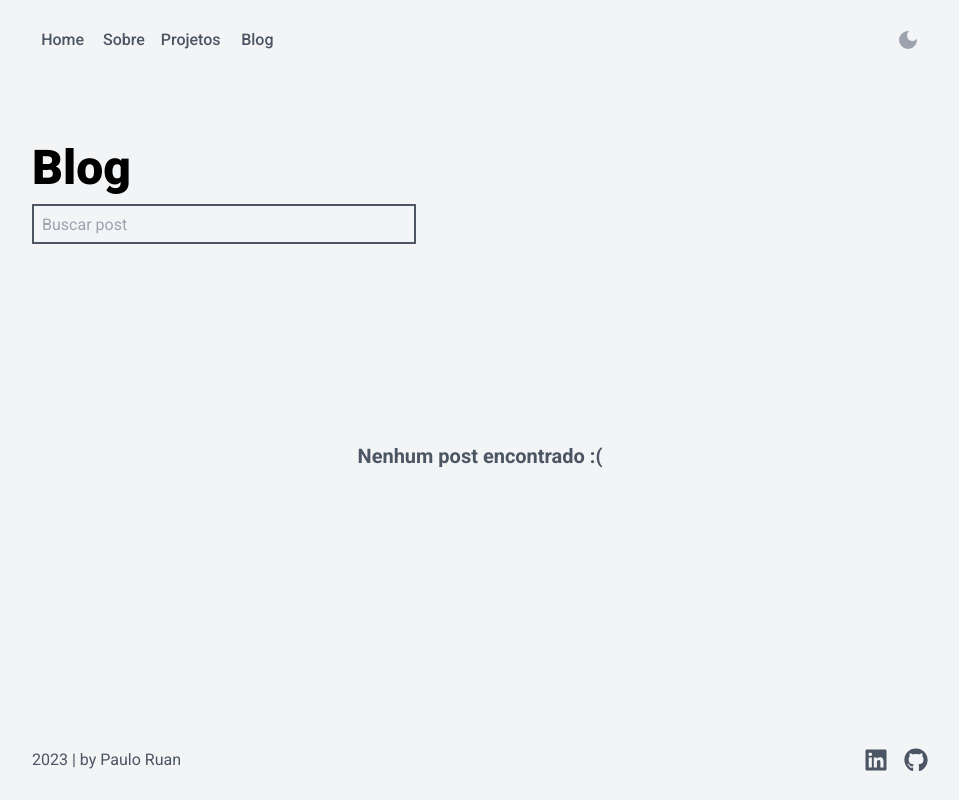
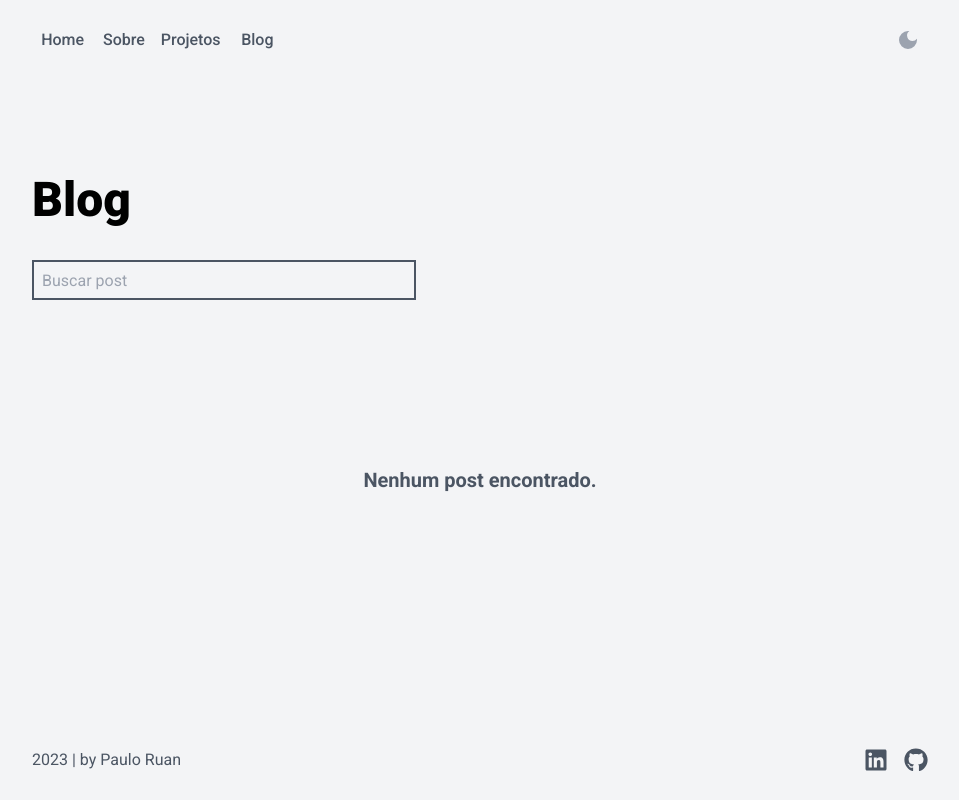
Before and after one commit to JamesWangDev/reactBlog, a Next.js app: page /blog in a window 1280 px wide. Shown: the whole page, without its empty margins (160-1119 px from the left). Built offline with nearby package versions, Linux system fonts and the light colour scheme.

Commit message:
refactor: changes to component style and content

```diff
--- a/src/components/NoPosts/index.tsx
+++ b/src/components/NoPosts/index.tsx
@@ -1,8 +1,8 @@
 export function NoPosts(): JSX.Element {
   return (
-    <div className="w-full min-h-[50vh] flex flex-col justify-around items-center">
+    <div className="w-full h-full flex flex-col justify-center items-center">
       <h3 className="text-gray-600 dark:text-gray-400 font-sans my-1 font-bold text-lg md:text-xl">
-        Nenhum post encontrado :(
+        Nenhum post encontrado.
       </h3>
     </div>
   )
```
